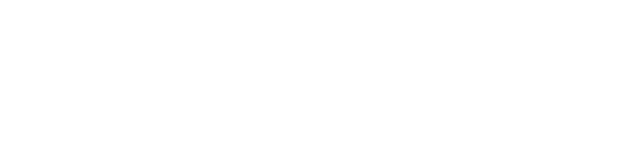
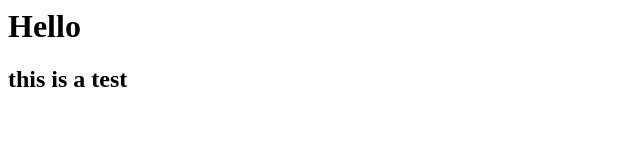
Before and after one commit to AmberGriffiths/Code-First-Girls-Website, a plain HTML site: page index.html in a window 1280 px wide. Shown: the whole page, without its empty margins (0-640 px from the left). Drawn offline with Linux system fonts and the light colour scheme.

Commit message:
Update index.html

```diff
--- a/index.html
+++ b/index.html
@@ -1,5 +1,6 @@
 <html>
   <head>
-
+      <h1> Hello </h1>
+      <h2> this is a test </h2>
     </head>
 <html>
```
